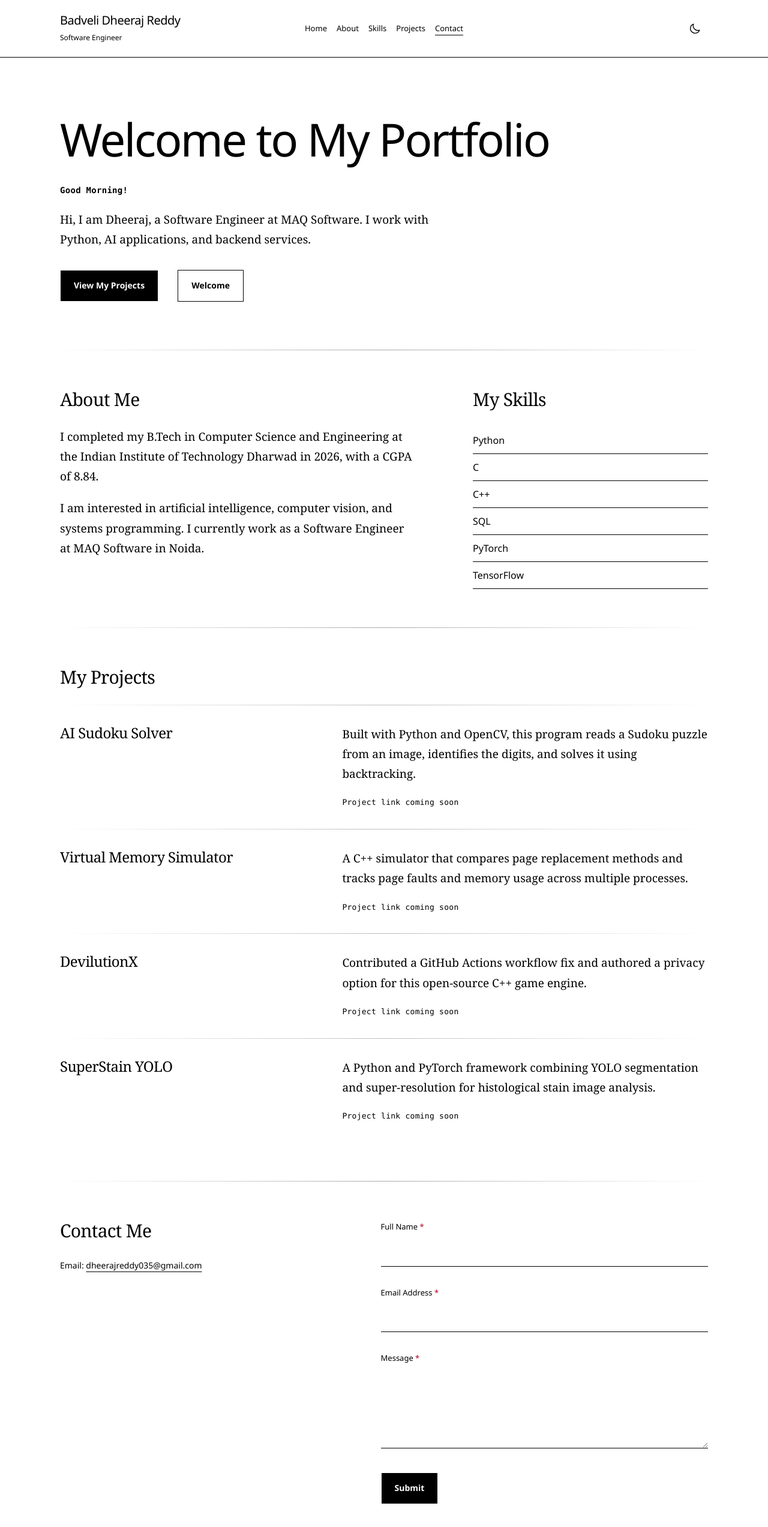
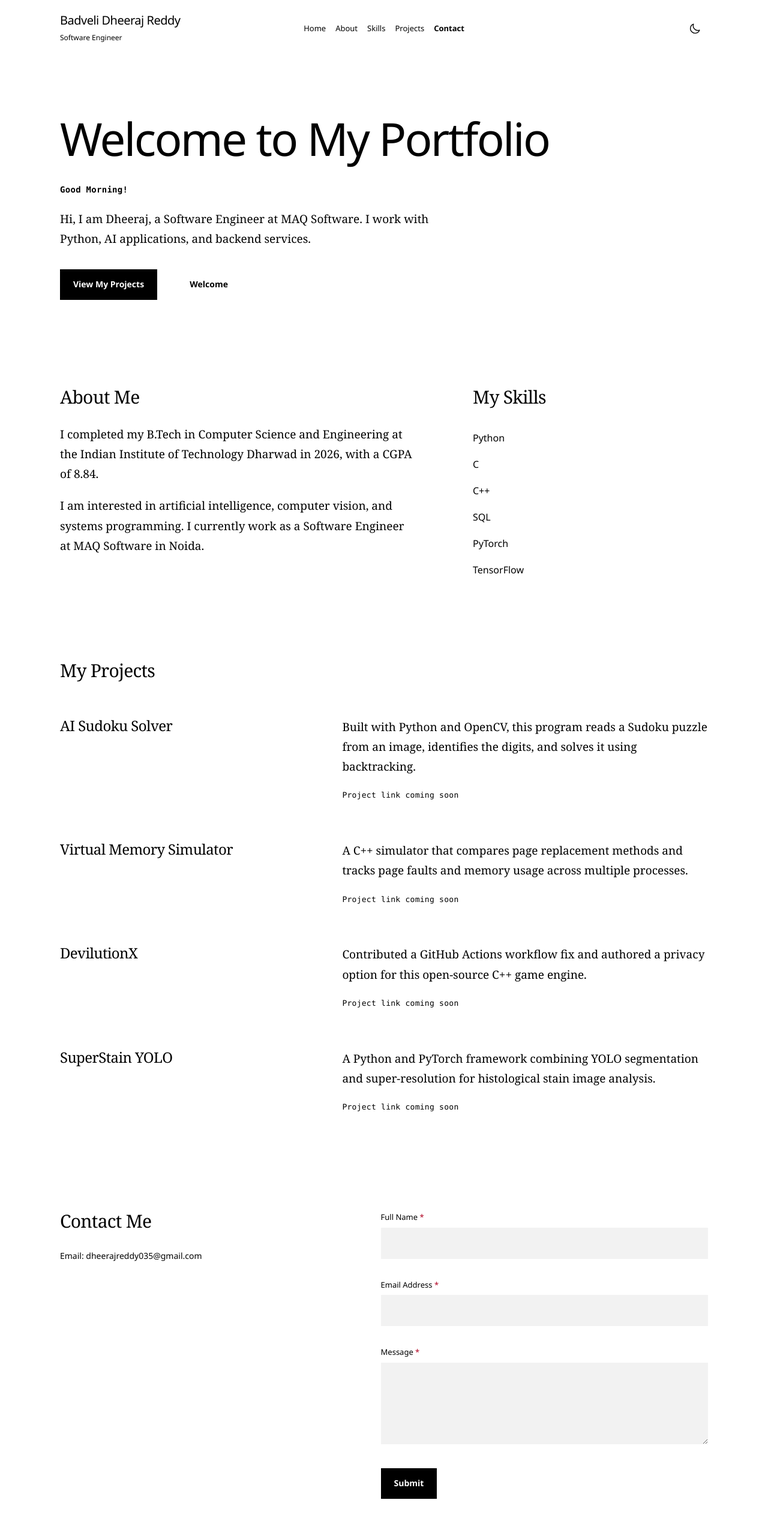
Before and after one commit to dheeraj-droid/personal-portfolio, a plain HTML site: page index.html in a window 1280 px wide. Shown: the whole page at 60% size. Drawn offline with Linux system fonts and the light colour scheme.

Commit message:
style: remove decorative lines

```diff
--- a/css/style.css
+++ b/css/style.css
@@ -1,4 +1,4 @@
-/* Monochrome styling: open space, type, and thin dividing lines. */
+/* Monochrome styling with open space and typography. */
 * {
   box-sizing: border-box;
 }
@@ -19,7 +19,6 @@ body {
 
 header {
   padding: 22px 0;
-  border-bottom: 1px solid currentColor;
 }
 
 header .container {
@@ -62,7 +61,7 @@ nav {
 
 a {
   color: inherit;
-  text-underline-offset: 5px;
+  text-decoration: none;
   overflow-wrap: anywhere;
 }
 
@@ -70,23 +69,22 @@ nav a {
   padding: 10px 4px;
   font-size: 13px;
   text-decoration: none;
-  text-underline-offset: 6px;
 }
 
 nav a:hover, nav a:focus-visible, nav a[aria-current="location"] {
-  text-decoration: underline;
-  text-decoration-thickness: 1px;
+  font-weight: 700;
+  text-decoration: none;
 }
 
 a:hover {
-  text-decoration: underline;
-  text-decoration-thickness: 2px;
+  text-decoration: none;
+  opacity: 0.7;
 }
 
 button, .button {
   display: inline-block;
   padding: 13px 22px;
-  border: 1px solid currentColor;
+  border: 0;
   border-radius: 0;
   color: #ffffff;
   background-color: #000000;
@@ -100,22 +98,19 @@ button, .button {
 button:hover, .button:hover {
   color: #000000;
   background-color: #ffffff;
-  border-color: #000000;
   text-decoration: none;
 }
 
 #theme-toggle {
   padding: 12px 0;
   border: 0;
-  border-bottom: 1px solid currentColor;
   color: inherit;
   background-color: transparent;
   font-weight: 400;
 }
 
 #theme-toggle:hover {
-  border-bottom-width: 3px;
-  padding-bottom: 10px;
+  opacity: 0.65;
 }
 
 #theme-toggle {
@@ -170,8 +165,6 @@ p {
 
 #home {
   padding: 90px 0 80px;
-  border-bottom: 1px solid transparent;
-  border-image: linear-gradient(to right, transparent, #a8a8a8, transparent) 1;
 }
 
 #home h2 {
@@ -208,7 +201,7 @@ p {
 #welcome-button {
   color: inherit;
   background-color: transparent;
-  border-color: currentColor;
+  font-weight: 600;
 }
 
 #welcome-button:hover {
@@ -233,15 +226,9 @@ p {
 
 .skills-list li {
   padding: 8px 0;
-  border-bottom: 1px solid currentColor;
 }
 
 /* Projects are open text rows rather than boxed cards. */
-#projects {
-  border-top: 1px solid transparent;
-  border-image: linear-gradient(to right, transparent, #a8a8a8, transparent) 1;
-}
-
 .project-list {
   display: flex;
   flex-direction: column;
@@ -252,8 +239,6 @@ p {
   grid-template-columns: 1fr 1.5fr;
   column-gap: 64px;
   padding: 32px 0;
-  border-top: 1px solid transparent;
-  border-image: linear-gradient(to right, transparent, #bdbdbd, transparent) 1;
 }
 
 .project-card h3 {
@@ -271,13 +256,11 @@ p {
   font-size: 13px;
 }
 
-/* Contact text beside a simple form with underlined fields. */
+/* Contact text beside a simple form. */
 #contact {
   display: grid;
   grid-template-columns: 1fr 1.2fr;
   gap: 80px;
-  border-top: 1px solid transparent;
-  border-image: linear-gradient(to right, transparent, #a8a8a8, transparent) 1;
 }
 
 .contact-intro p {
@@ -299,12 +282,11 @@ label {
 
 input, textarea {
   width: 100%;
-  padding: 10px 0;
+  padding: 12px;
   border: 0;
-  border-bottom: 1px solid currentColor;
   border-radius: 0;
   color: inherit;
-  background-color: transparent;
+  background-color: #f2f2f2;
   font: inherit;
 }
 
@@ -319,9 +301,9 @@ textarea {
   font-weight: 600;
 }
 
-/* Errors use text and a heavier line, without relying on color. */
+/* Error messages explain invalid fields in text. */
 [aria-invalid="true"] {
-  border-bottom-width: 3px;
+  font-weight: 600;
 }
 
 #form-status {
@@ -344,6 +326,10 @@ body.dark-theme {
   background-color: #000000;
 }
 
+.dark-theme input, .dark-theme textarea {
+  background-color: #262626;
+}
+
 .dark-theme button, .dark-theme .button {
   color: #000000;
   background-color: #ffffff;
@@ -352,7 +338,6 @@ body.dark-theme {
 .dark-theme button:hover, .dark-theme .button:hover {
   color: #ffffff;
   background-color: #000000;
-  border-color: #ffffff;
 }
 
 .dark-theme #theme-toggle {
```
Also changed, not shown: 1 other file.
